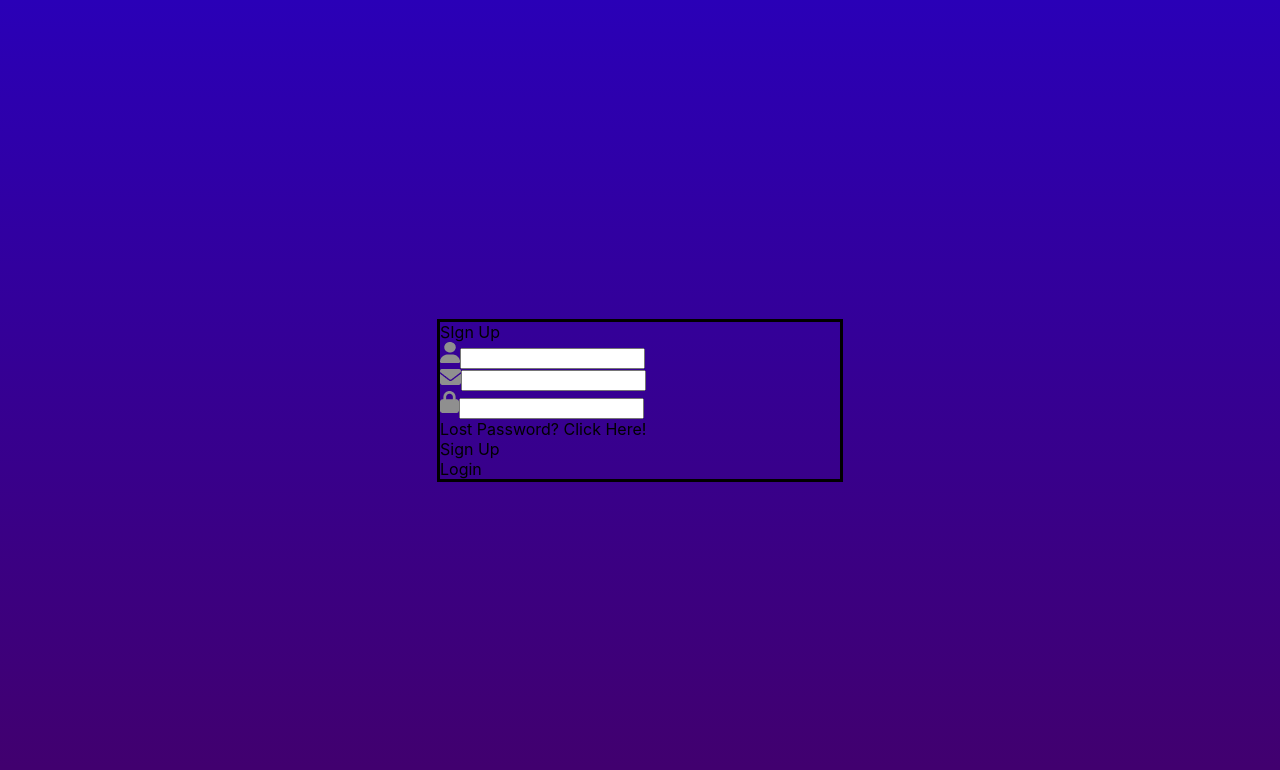
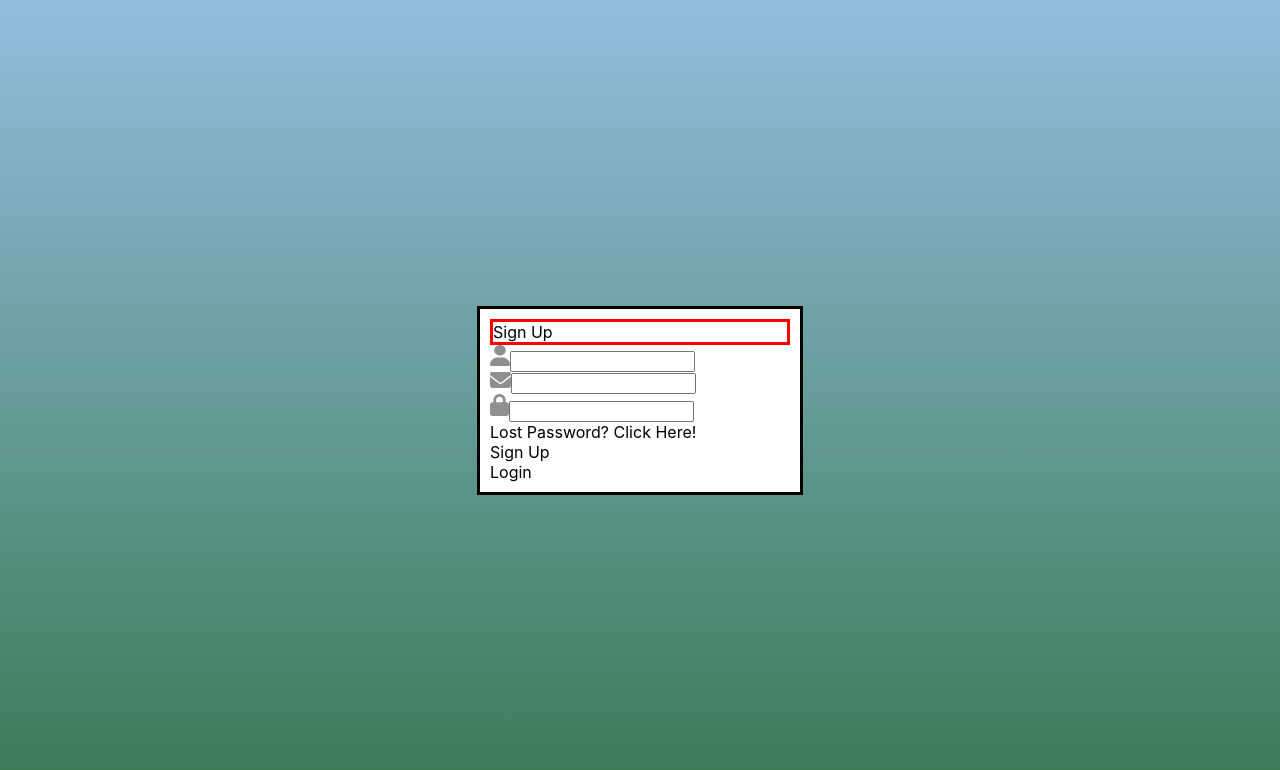
Before and after one commit to orii-blackmark/React-Login-Page, a React (Create React App) app in the folder login-signup/: page / in a window 1280 px wide. Shown: the top 770 px of the page. Built offline with nearby package versions, Linux system fonts and the light colour scheme.

Commit message:
login page update

```diff
--- a/login-signup/src/Components/LoginSignup/LoginSignup.css
+++ b/login-signup/src/Components/LoginSignup/LoginSignup.css
@@ -1,6 +1,11 @@
- .container{
-    border: solid ;
-    width: 400px;
-
-
- }
+.container {
+  border: solid;
+  width: 300px;
+  padding: 10px;
+  display: flex;
+  flex-direction: column;
+  background: #fff;
+}
+.header{
+    border: solid red;
+}
--- a/login-signup/src/Components/LoginSignup/LoginSignup.jsx
+++ b/login-signup/src/Components/LoginSignup/LoginSignup.jsx
@@ -9,7 +9,7 @@ const LoginSignup = () => {
   return (
     <div className="container">
       <div className="header">
-        <div className="text">SIgn Up</div>
+        <div className="text">Sign Up</div>
         <div className="underline"></div>
       </div>
       <div className="inputs">
--- a/login-signup/src/index.css
+++ b/login-signup/src/index.css
@@ -6,7 +6,7 @@ body {
   -webkit-font-smoothing: antialiased;
   -moz-osx-font-smoothing: grayscale;
   height: 100vh;
-  background: linear-gradient(#2a00b7, #42006c);
+  background: linear-gradient(#91bedf, #3b7953);
   display: flex;
   justify-content: center;
   align-items: center;
```
